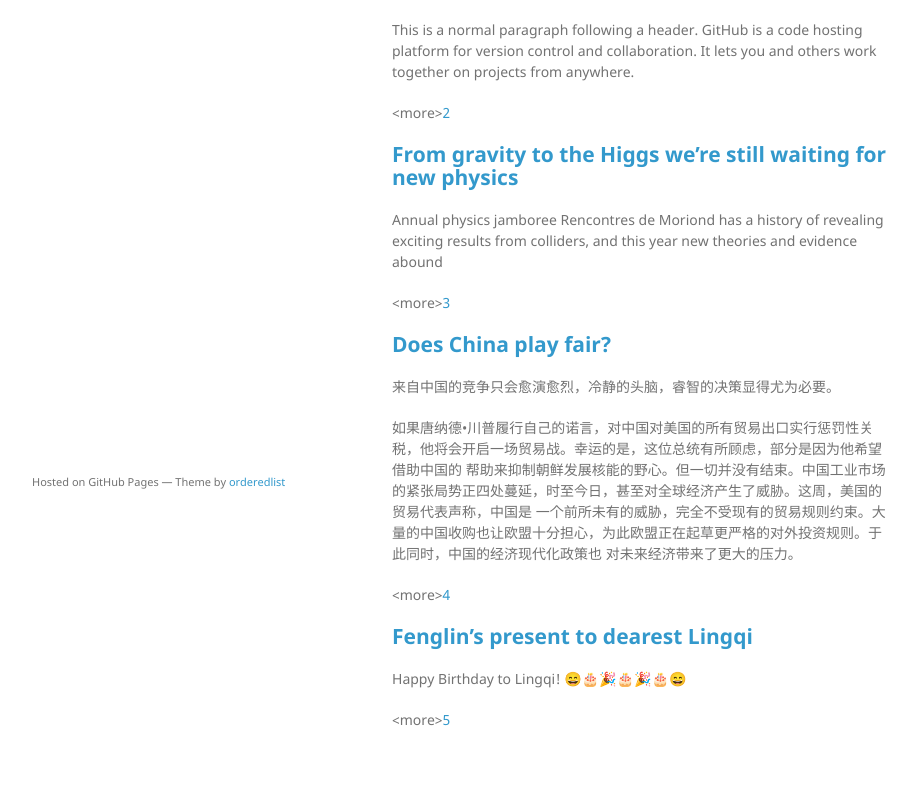
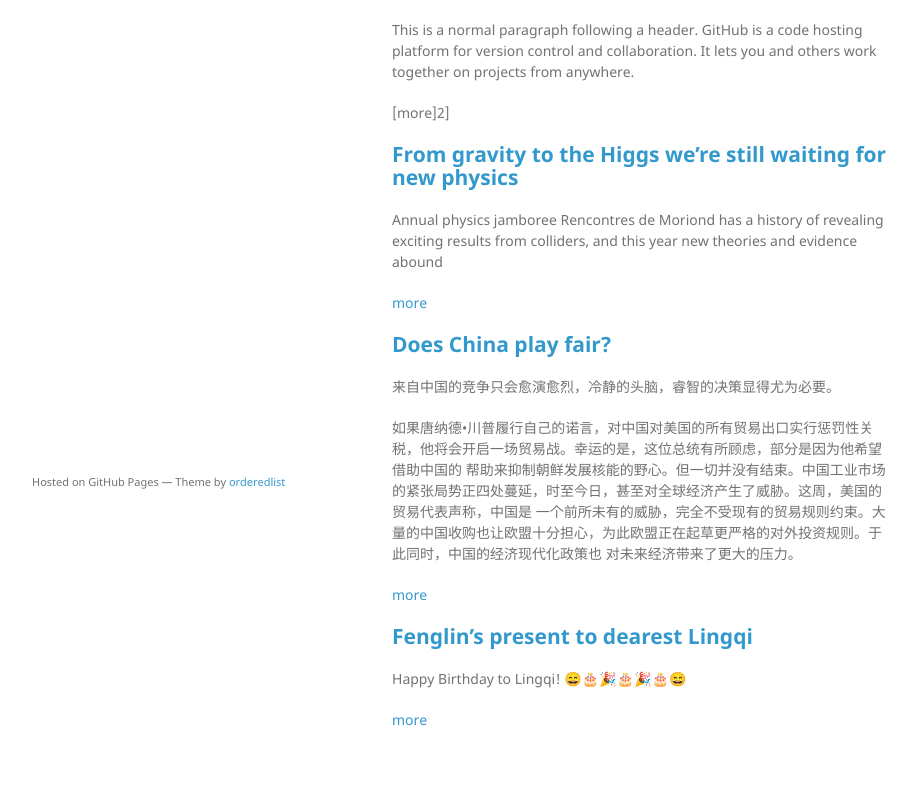
Before and after one commit to aladden/aladden.github.io, a Jekyll site: the page built from index.md, in a window 1280 px wide. Shown: the part 339-1136 px from the top of the page, without its empty margins (178-1095 px from the left). Built offline with Jekyll 4.4.1, drawn with Linux system fonts in a browser that asks for light colours; emoji names are drawn with the system emoji font; our own code applies the rules of GitHub Pages for plain Markdown files.

Commit message:
Update index.md

```diff
--- a/index.md
+++ b/index.md
@@ -17,13 +17,13 @@ There should be whitespace between paragraphs. We recommend including a README,
 
 This is a normal paragraph following a header. GitHub is a code hosting platform for version control and collaboration. It lets you and others work together on projects from anywhere.
 
-&lt;more&gt;[2]
+[more]2]
 
 [From gravity to the Higgs we’re still waiting for new physics][3]
 ---
 Annual physics jamboree Rencontres de Moriond has a history of revealing exciting results from colliders, and this year new theories and evidence abound
 
-&lt;more&gt;[3]
+[more][3]
 
 [Does China play fair?][4]
 ---
@@ -31,14 +31,14 @@ Annual physics jamboree Rencontres de Moriond has a history of revealing excitin
 
 如果唐纳德•川普履行自己的诺言，对中国对美国的所有贸易出口实行惩罚性关税，他将会开启一场贸易战。幸运的是，这位总统有所顾虑，部分是因为他希望借助中国的 帮助来抑制朝鲜发展核能的野心。但一切并没有结束。中国工业市场的紧张局势正四处蔓延，时至今日，甚至对全球经济产生了威胁。这周，美国的贸易代表声称，中国是 一个前所未有的威胁，完全不受现有的贸易规则约束。大量的中国收购也让欧盟十分担心，为此欧盟正在起草更严格的对外投资规则。于此同时，中国的经济现代化政策也 对未来经济带来了更大的压力。
 
-&lt;more&gt;[4]
+[more][4]
 
 [Fenglin's present to dearest Lingqi][5]
 ---
 Happy Birthday to Lingqi!
 :smile::birthday::tada::birthday::tada::birthday::smile:
 
-&lt;more&gt;[5]
+[more][5]
 
 [1]:	another-page
 [2]:	intro-of-markdown
```
